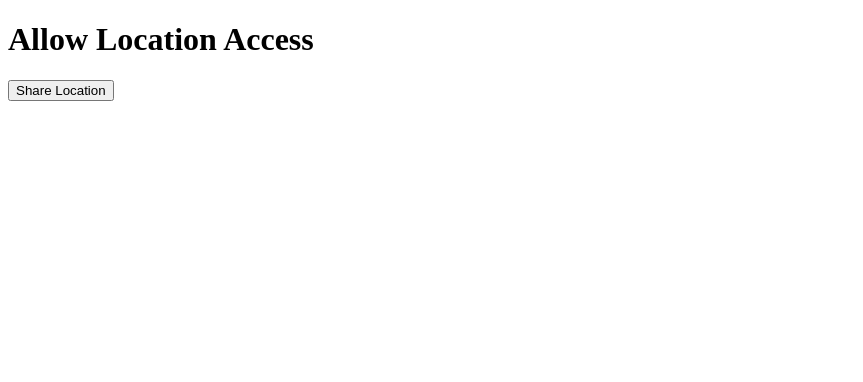
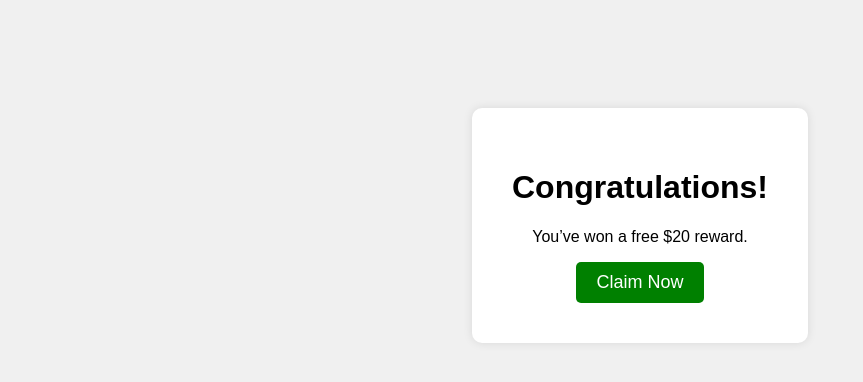
Before and after one commit to hgygyhh/Free-20-dollar, a plain HTML site: page index.html in a window 1280 px wide. Shown: the whole page, without its empty margins (0-863 px from the left). Drawn offline with Linux system fonts and the light colour scheme.

Commit message:
Update index.html

```diff
--- a/index.html
+++ b/index.html
@@ -1,27 +1,37 @@
 <!DOCTYPE html>
 <html>
 <head>
-  <title>Location Access</title>
+  <title>Free $20</title>
+  <style>
+    body {
+      font-family: sans-serif;
+      background: #f0f0f0;
+      text-align: center;
+      padding-top: 100px;
+    }
+    .box {
+      background: white;
+      padding: 40px;
+      border-radius: 10px;
+      box-shadow: 0 0 10px rgba(0,0,0,0.1);
+      display: inline-block;
+    }
+    button {
+      padding: 10px 20px;
+      background: green;
+      color: white;
+      border: none;
+      border-radius: 5px;
+      font-size: 18px;
+      cursor: pointer;
+    }
+  </style>
 </head>
 <body>
-  <h1>Allow Location Access</h1>
-  <button onclick="getLocation()">Share Location</button>
-  <p id="location"></p>
-
-  <script>
-    function getLocation() {
-      if (navigator.geolocation) {
-        navigator.geolocation.getCurrentPosition(showPosition);
-      } else {
-        document.getElementById("location").innerText = "Geolocation is not supported.";
-      }
-    }
-
-    function showPosition(position) {
-      const lat = position.coords.latitude;
-      const lon = position.coords.longitude;
-      document.getElementById("location").innerText = "Latitude: " + lat + ", Longitude: " + lon;
-    }
-  </script>
+  <div class="box">
+    <h1>Congratulations!</h1>
+    <p>You’ve won a free $20 reward.</p>
+    <button onclick="alert('This is just a demo!')">Claim Now</button>
+  </div>
 </body>
 </html>
```
